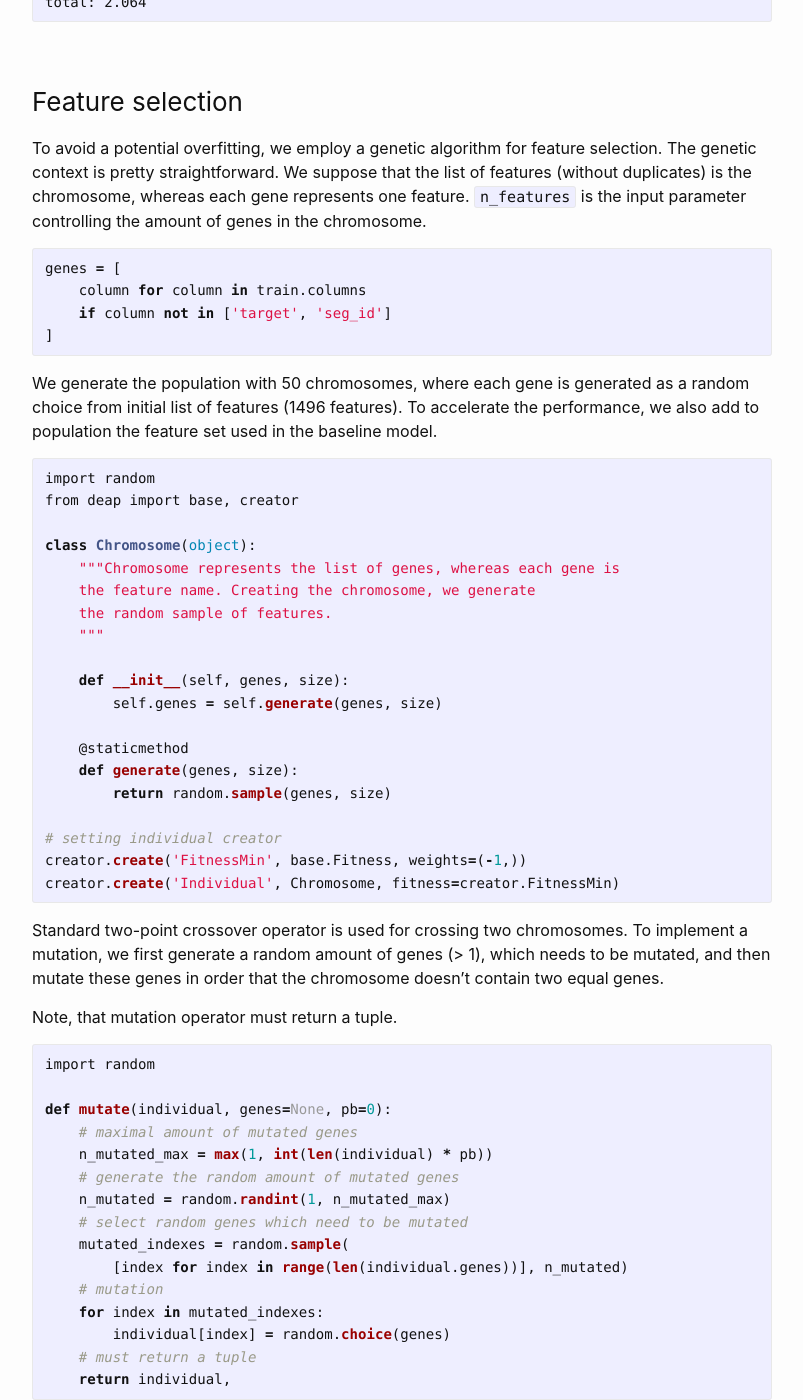
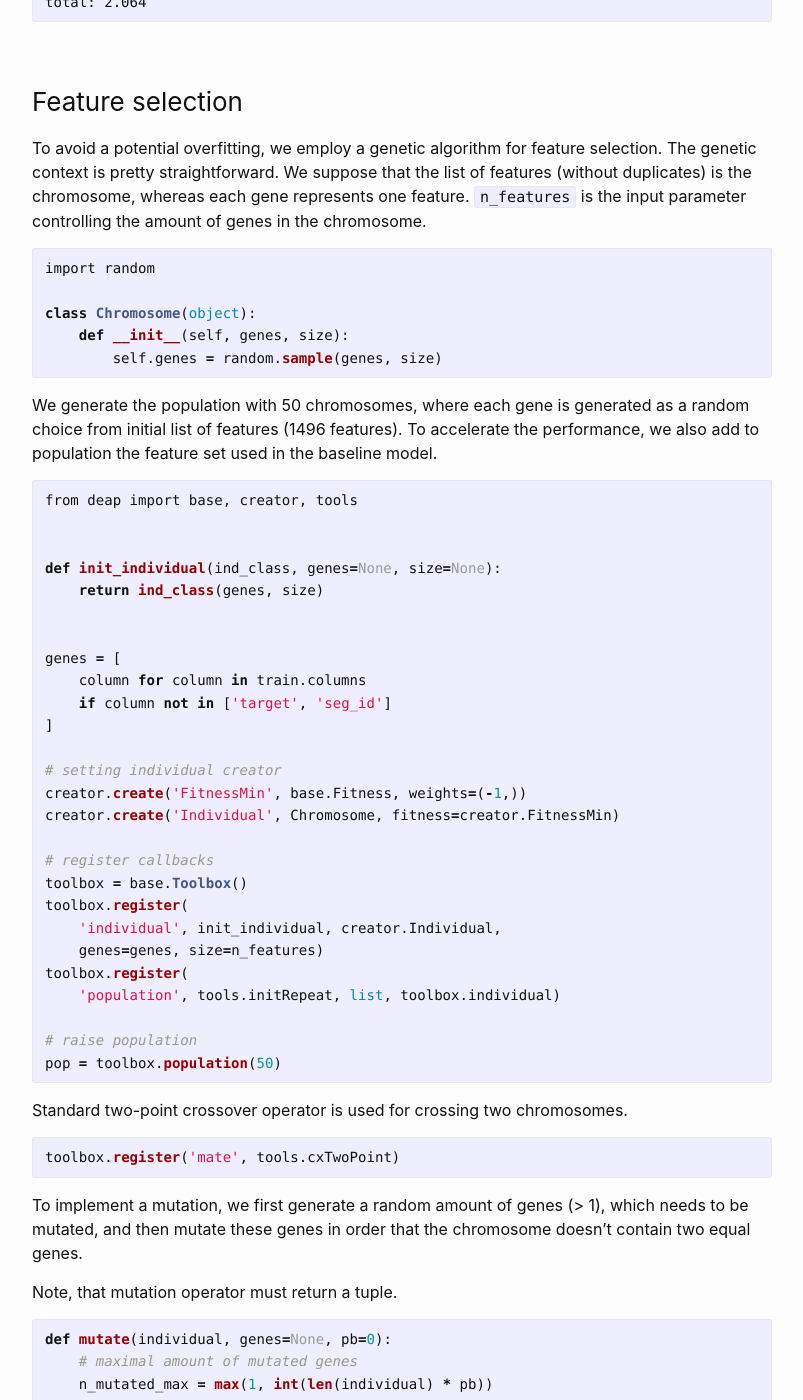
Before and after one commit to viktorsapozhok/viktorsapozhok.github.io, a Jekyll site: the page built from _posts/2019-06-04-earthquake-prediction.md, in a window 1280 px wide and 1400 px high, scrolled down 2912 px. Shown: the whole window, without its empty margins (238-1041 px from the left). Built offline with Jekyll 4.4.1, drawn with Linux system fonts in a browser that asks for light colours; some of the changed text lies outside the part shown.

Commit message:
updated post

````diff
--- a/_posts/2019-06-04-earthquake-prediction.md
+++ b/_posts/2019-06-04-earthquake-prediction.md
@@ -132,46 +132,57 @@ We suppose that the list of features (without duplicates) is the chromosome, whe
 `n_features` is the input parameter controlling the amount of genes in the chromosome.
 
 ```python
-genes = [
-    column for column in train.columns
-    if column not in ['target', 'seg_id']
-]
+import random
+
+class Chromosome(object):
+    def __init__(self, genes, size):
+        self.genes = random.sample(genes, size)
 ```
 
 We generate the population with 50 chromosomes, where each gene is generated as a random choice from initial list of features (1496 features).
 To accelerate the performance, we also add to population the feature set used in the baseline model.
 
 ```python
-import random
-from deap import base, creator
+from deap import base, creator, tools
 
-class Chromosome(object):
-    """Chromosome represents the list of genes, whereas each gene is
-    the feature name. Creating the chromosome, we generate
-    the random sample of features.
-    """
 
-    def __init__(self, genes, size):
-        self.genes = self.generate(genes, size)
+def init_individual(ind_class, genes=None, size=None):
+    return ind_class(genes, size)
 
-    @staticmethod
-    def generate(genes, size):
-        return random.sample(genes, size)
+
+genes = [
+    column for column in train.columns
+    if column not in ['target', 'seg_id']
+]
 
 # setting individual creator
 creator.create('FitnessMin', base.Fitness, weights=(-1,))
 creator.create('Individual', Chromosome, fitness=creator.FitnessMin)
+
+# register callbacks
+toolbox = base.Toolbox()
+toolbox.register(
+    'individual', init_individual, creator.Individual,
+    genes=genes, size=n_features)
+toolbox.register(
+    'population', tools.initRepeat, list, toolbox.individual)
+
+# raise population
+pop = toolbox.population(50)
 ```
 
 Standard two-point crossover operator is used for crossing two chromosomes.
+
+```python
+toolbox.register('mate', tools.cxTwoPoint)
+```
+
 To implement a mutation, we first generate a random amount of genes (> 1), which needs to be mutated, and then
 mutate these genes in order that the chromosome doesn't contain two equal genes.
 
 Note, that mutation operator must return a tuple.
 
 ```python
-import random
-
 def mutate(individual, genes=None, pb=0):
     # maximal amount of mutated genes
     n_mutated_max = max(1, int(len(individual) * pb))
@@ -183,8 +194,9 @@ def mutate(individual, genes=None, pb=0):
     # mutation
     for index in mutated_indexes:
         individual[index] = random.choice(genes)
-    # must return a tuple
     return individual,
+
+toolbox.register('mutate', mutate, genes=genes, pb=0.2)
 ```
 
 For fitness evaluation we use lightened version of CatboostRegressor with decreased number of iterations and
@@ -193,14 +205,38 @@ increased learning rate.
 ```python
 from catboost import CatBoostRegressor
 model = CatBoostRegressor(iterations=60, learning_rate=0.2, random_seed=0, verbose=False)
+
+# register fitness evaluator
+toolbox.register(
+    'evaluate', evaluate,
+    model=model, train=train, n_splits=5, n_jobs=n_jobs)
 ```
 
 We set `cxpb=0.2`, the probability that offspring is produced by the crossover, and `mutpb=0.8`,
 probability that offspring is produced by mutation. Mutation probability is intentionally increased
 to prevent a high occurrence of identical chromosomes produced by the crossover.
 
-Finally, after running `eaMuPlusLambda` evolutionary algorithm, we get the best chromosome representing
-the list of 15 best features.
+We register elitism operator to select best individuals to the next generation. The amount of the best
+individuals is controlling by the parameter `mu` in the algorithm. To prevent populations with many
+duplicate individuals we overwrite the standard `selBest` operator.
+
+```python
+from operator import attrgetter
+
+def select_best(individuals, k, fit_attr='fitness'):
+    return sorted(set(individuals), key=attrgetter(fit_attr), reverse=True)[:k]
+
+toolbox.register('select', select_best)
+```
+
+To keep track of the best individuals, we introduce a hall of fame container.
+
+```python
+hof = tools.HallOfFame(5)
+```
+
+Finally, we put everything together and launch `eaMuPlusLambda` evolutionary algorithm.
+As a result, we get the list of 15 best features selected into the model.
 
 ```python
 from deap import algorithms
--- a/sitemap.xml
+++ b/sitemap.xml
@@ -21,6 +21,6 @@
 </url>
 <url>
     <loc>https://viktorsapozhok.github.io/deap-genetic-algorithm/</loc>
-    <lastmod>2021-01-13T00:00:00+00:00</lastmod>
+    <lastmod>2021-01-14T00:00:00+00:00</lastmod>
 </url>
 </urlset>
````
